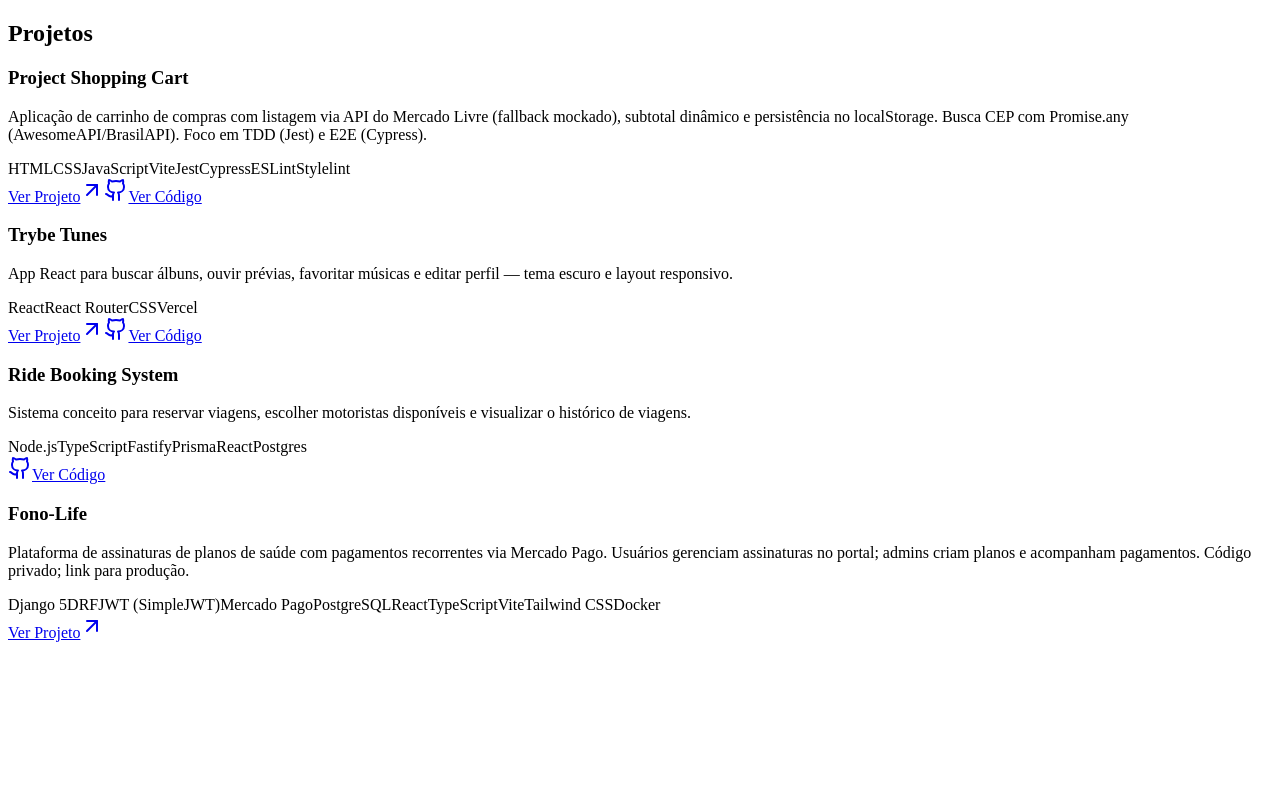
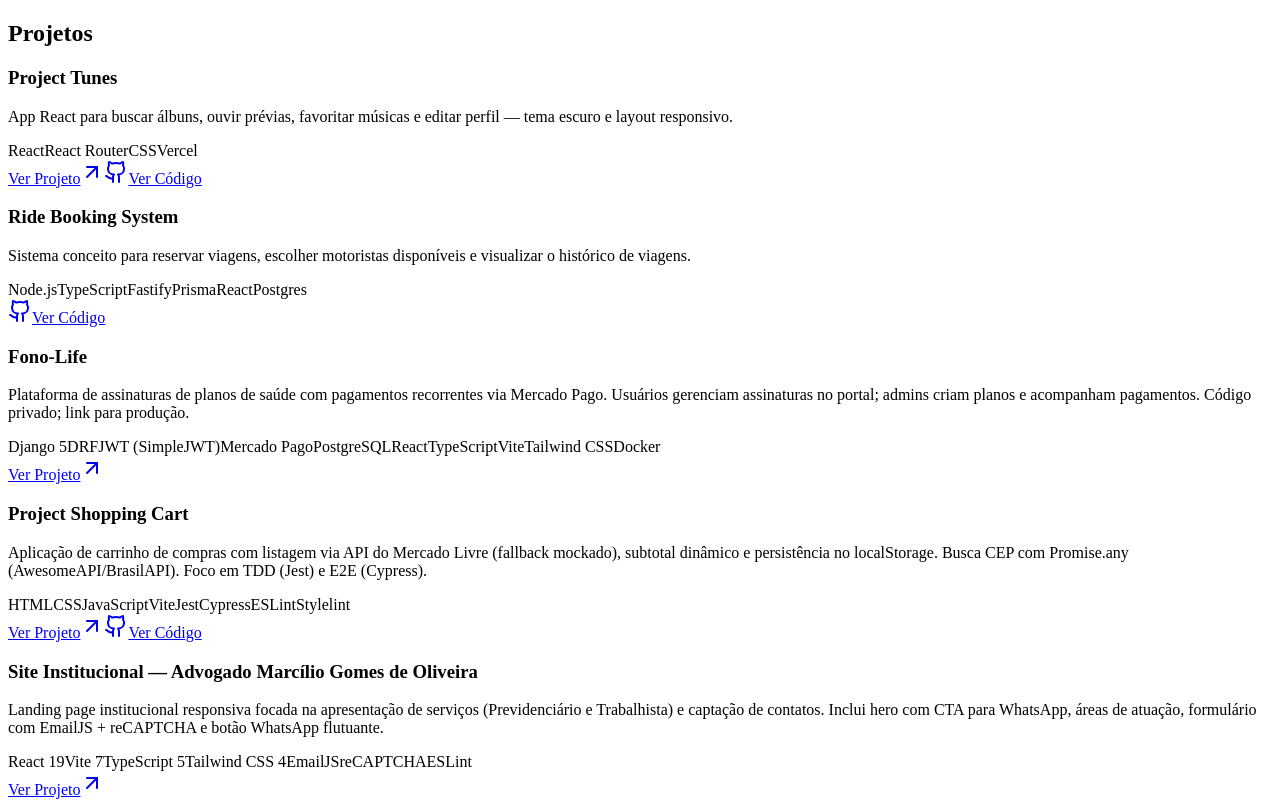
Before and after one commit to DanielGomes25/Portif-lioWeb, a Next.js app: page /Projetos in a window 1280 px wide. Built offline with nearby package versions, Linux system fonts and the light colour scheme.

Commit message:
muda o titulo do projeto tunes, e adiciona mais um projeto ao portifolio

```diff
--- a/src/pages/Projetos.tsx
+++ b/src/pages/Projetos.tsx
@@ -14,15 +14,7 @@
 const Projetos: React.FC = () => {
     const projects: Project[] = [
         {
-            title: "Project Shopping Cart",
-            description:
-                "Aplicação de carrinho de compras com listagem via API do Mercado Livre (fallback mockado), subtotal dinâmico e persistência no localStorage. Busca CEP com Promise.any (AwesomeAPI/BrasilAPI). Foco em TDD (Jest) e E2E (Cypress).",
-            techs: ["HTML", "CSS", "JavaScript", "Vite", "Jest", "Cypress", "ESLint", "Stylelint"],
-            url: "https://project-shopping-cart-sandy.vercel.app/",
-            codeUrl: "https://github.com/DanielGomes25/Project-Shopping-Cart",
-        },
-        {
-            title: "Trybe Tunes",
+            title: "Project Tunes",
             description:
                 "App React para buscar álbuns, ouvir prévias, favoritar músicas e editar perfil — tema escuro e layout responsivo.",
             techs: ["React", "React Router", "CSS", "Vercel"],
@@ -53,6 +45,29 @@
                 "Docker",
             ],
             url: "https://www.cartaofonolife.com.br/",
+        },
+        {
+            title: "Project Shopping Cart",
+            description:
+                "Aplicação de carrinho de compras com listagem via API do Mercado Livre (fallback mockado), subtotal dinâmico e persistência no localStorage. Busca CEP com Promise.any (AwesomeAPI/BrasilAPI). Foco em TDD (Jest) e E2E (Cypress).",
+            techs: ["HTML", "CSS", "JavaScript", "Vite", "Jest", "Cypress", "ESLint", "Stylelint"],
+            url: "https://project-shopping-cart-sandy.vercel.app/",
+            codeUrl: "https://github.com/DanielGomes25/Project-Shopping-Cart",
+        },
+        {
+            title: "Site Institucional — Advogado Marcílio Gomes de Oliveira",
+            description:
+                "Landing page institucional responsiva focada na apresentação de serviços (Previdenciário e Trabalhista) e captação de contatos. Inclui hero com CTA para WhatsApp, áreas de atuação, formulário com EmailJS + reCAPTCHA e botão WhatsApp flutuante.",
+            techs: [
+                "React 19",
+                "Vite 7",
+                "TypeScript 5",
+                "Tailwind CSS 4",
+                "EmailJS",
+                "reCAPTCHA",
+                "ESLint",
+            ],
+            url: "https://www.marciliogoliveira.adv.br/",
         },
 
     ];
```
